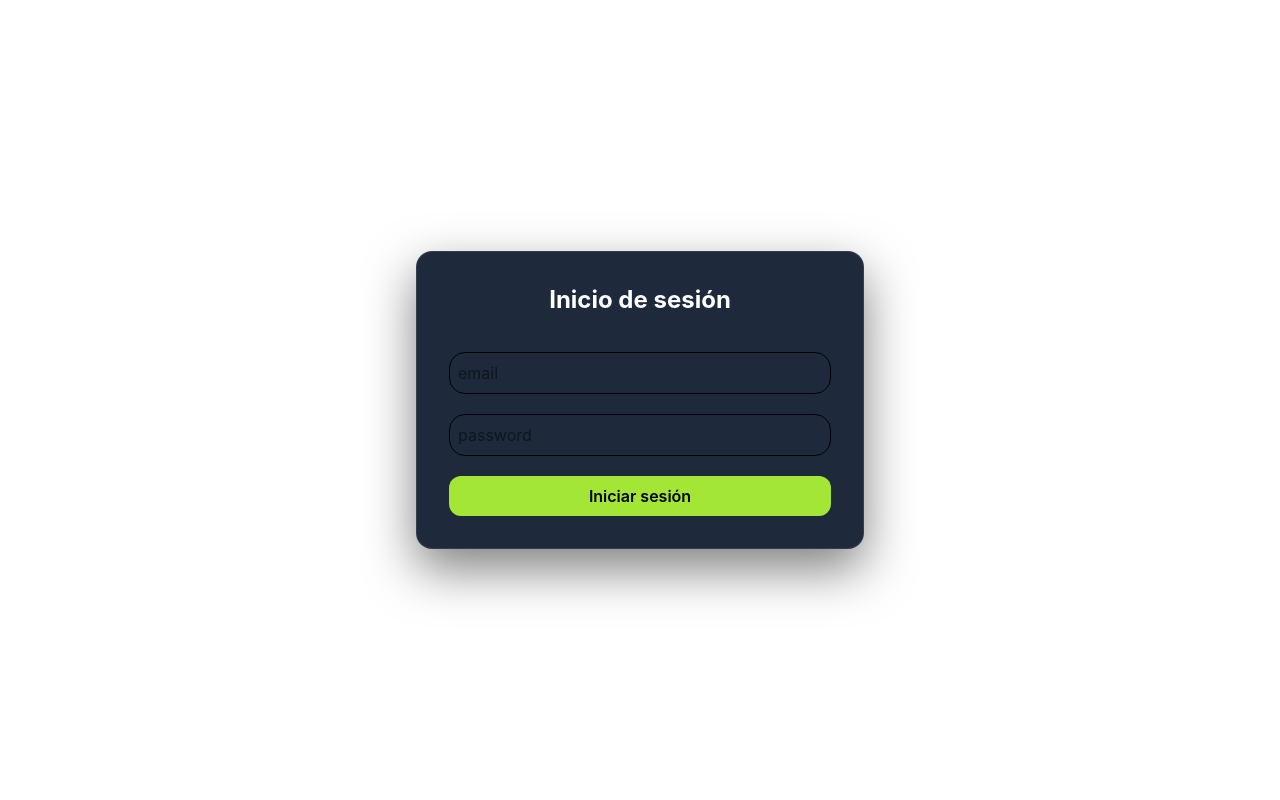
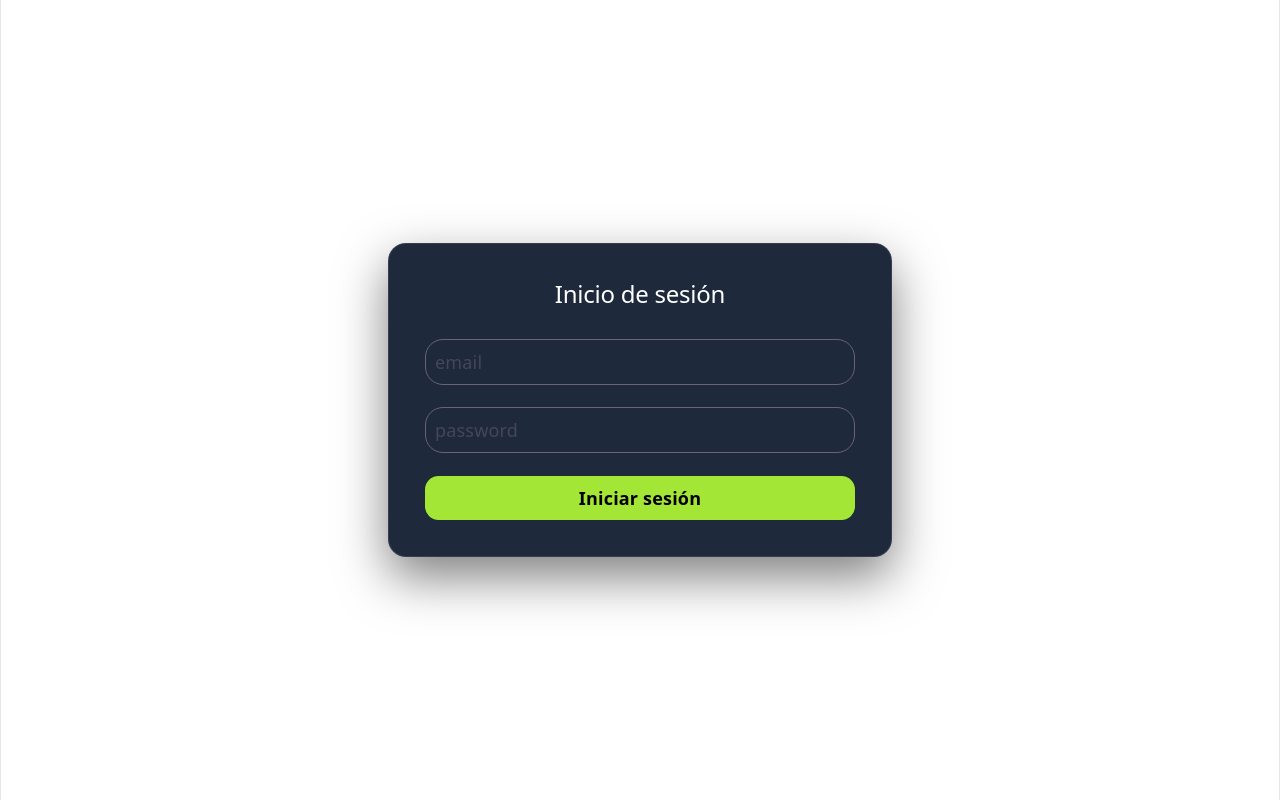
Before and after one commit to AlexAP3611/lumimusic, a React (Vite) app in the folder Código/frontend/: page /login in a window 1280 px wide. Built offline with nearby package versions, Linux system fonts and the light colour scheme.

Commit message:
parche para css

```diff
--- a/Código/frontend/src/App.css
+++ b/Código/frontend/src/App.css
@@ -198,3 +198,12 @@
     border-right-color: var(--border);
   }
 }
+h1 {
+    font-size: var(--text-3xl);
+    font-weight: var(--font-weight-bold);
+}
+
+h2 {
+    font-size: var(--text-xl);
+    font-weight: var(--font-weight-bold);
+}
--- a/Código/frontend/src/index.css
+++ b/Código/frontend/src/index.css
@@ -70,7 +70,6 @@ h1,
 h2 {
   font-family: var(--heading);
   font-weight: 500;
-  color: var(--text-h);
 }
 
 h1 {
--- a/Código/frontend/src/main.jsx
+++ b/Código/frontend/src/main.jsx
@@ -1,6 +1,7 @@
 import React from 'react';
 import ReactDOM from 'react-dom/client';
 import App from './App.jsx';
+import './index.css';
 import { AuthProvider } from './context/AuthContext';
 import { StrictMode } from 'react';
 import { createRoot } from 'react-dom/client';
```
